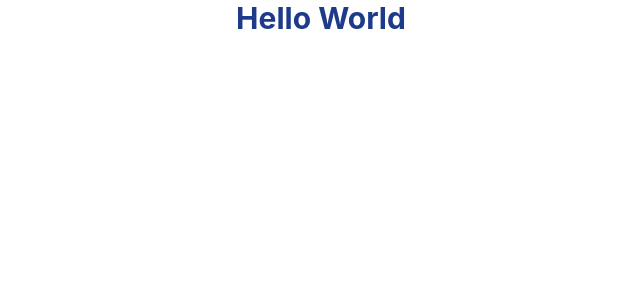
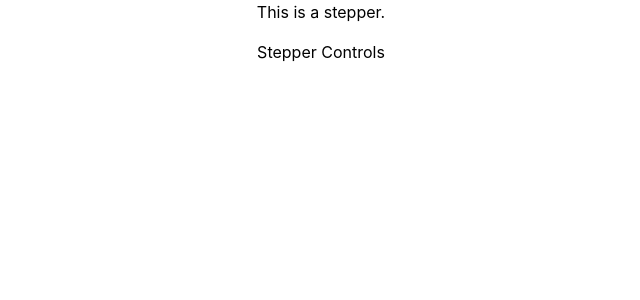
Before and after one commit to RakshaPawar108/pocketchallenge, a React (Create React App) app: page / in a window 1280 px wide. Shown: the top 300 px of the page, without its empty margins (319-959 px from the left). Built offline with nearby package versions, Linux system fonts and the light colour scheme.

Commit message:
feat: add stepper and stepper controls

```diff
--- a/src/App.jsx
+++ b/src/App.jsx
@@ -1,9 +1,13 @@
 import "./App.css";
+import { Stepper, StepperControls } from "./components";
 
 function App() {
   return (
     <div className="App">
-      <h1 className="text-3xl text-blue-900 font-bold">Hello World</h1>
+      <div className="container vertical">
+        <Stepper />
+      </div>
+      <StepperControls/>
     </div>
   );
 }
--- /dev/null
+++ b/src/components/Stepper/Stepper.jsx
@@ -0,0 +1,3 @@
+export const Stepper = () => {
+  return <div>This is a stepper.</div>;
+};
--- /dev/null
+++ b/src/components/StepperControls/StepperControls.jsx
@@ -0,0 +1,7 @@
+export const StepperControls = () => {
+  return (
+    <div className="container flex justify-around mt-4 mb-8">
+      Stepper Controls
+    </div>
+  );
+};
--- /dev/null
+++ b/src/components/index.js
@@ -0,0 +1,2 @@
+export { Stepper } from "./Stepper/Stepper";
+export { StepperControls } from "./StepperControls/StepperControls";
```
